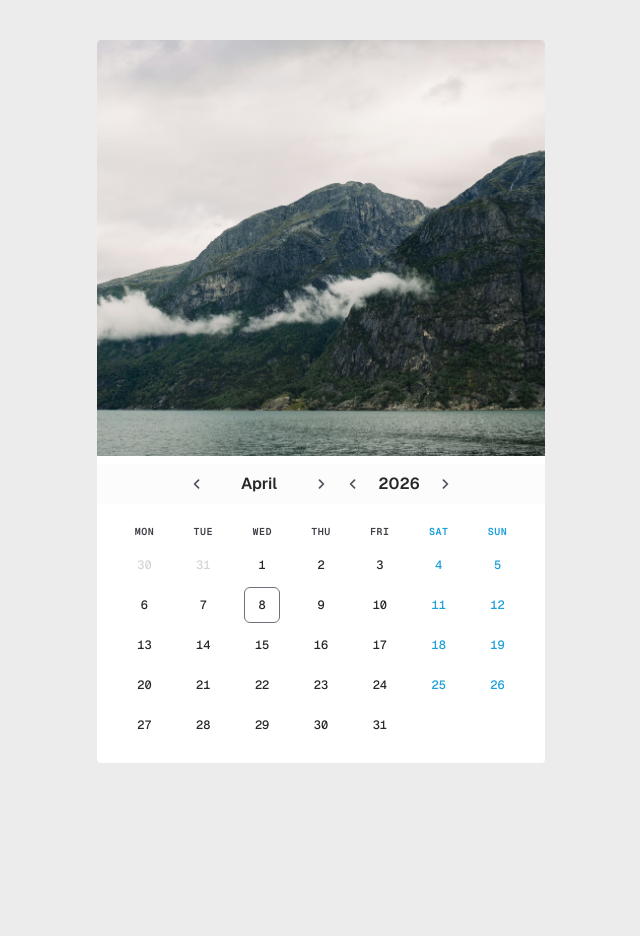
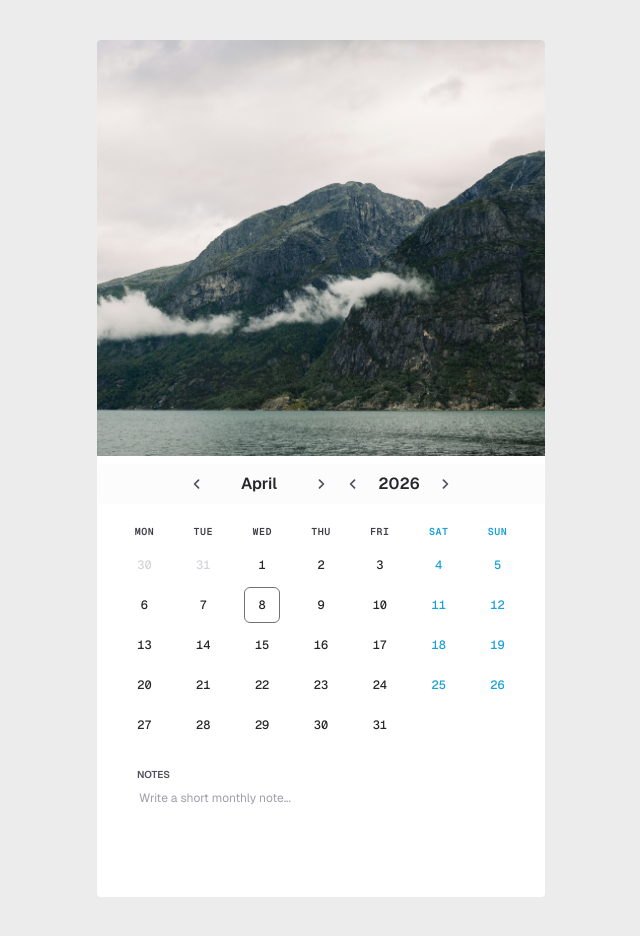
Before and after one commit to KushalXCoder/tuf_frontend_challenge, a Next.js app: page / in a window 1280 px wide. Shown: the whole page, without its empty margins (319-959 px from the left). Before the commit the page ends 803 px from the top, so only its background shows below. Built offline with nearby package versions, Linux system fonts and the light colour scheme.

Commit message:
add: calender notes

```diff
--- a/app/components/content/content.tsx
+++ b/app/components/content/content.tsx
@@ -3,6 +3,7 @@
 import { weeks } from "@/app/lib/constants";
 import { cn } from "@/app/lib/utils";
 import { Dates } from "./date";
+import { Notes } from "./notes";
 
 export const Content = () => {
     // Check if the day is a weekend
@@ -25,10 +26,11 @@ export const Content = () => {
                         {week}
                     </div>
                 ))}
-
                 {/* Dates */}
                 <Dates />
             </div>
+            {/* Notes */}
+            <Notes />
         </div>
     )
 }
--- /dev/null
+++ b/app/components/content/notes.tsx
@@ -0,0 +1,23 @@
+"use client";
+
+import { useDateStore } from "@/app/store/date.store";
+
+export const Notes = () => {
+    const { date, month, year, notesByDate, setNotesForDate } = useDateStore();
+
+    const noteKey = `${year}-${month + 1}-${date}`;
+    const currentNote = notesByDate[noteKey] ?? "";
+
+    return (
+        <div className="px-5 pt-2">
+            <p className="mb-2 text-[10px] font-semibold uppercase text-zinc-600">Notes</p>
+            <textarea
+                value={currentNote}
+                onChange={(e) => setNotesForDate(date, e.target.value)}
+                placeholder="Write a short monthly note..."
+                spellCheck={false}
+                className="h-20 w-full resize-none overflow-y-auto rounded-sm px-0.5 text-xs leading-4 text-zinc-700 outline-none placeholder:text-zinc-400 wrap-anywhere [scrollbar-width:none] [&::-webkit-scrollbar]:hidden"
+            />
+        </div>
+    )
+}
```
